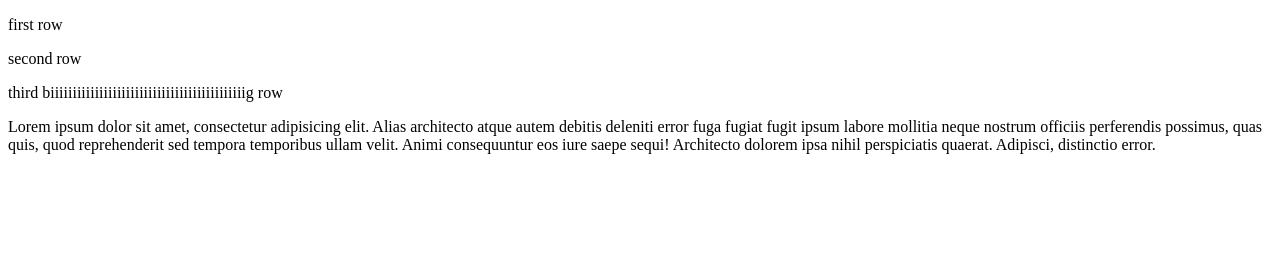
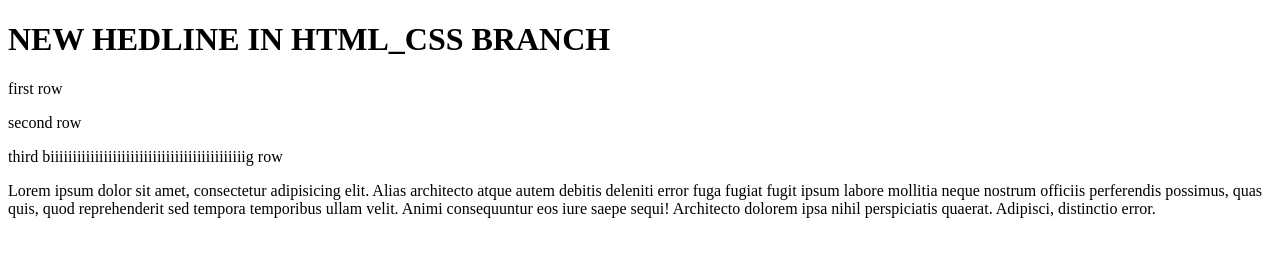
Before and after one commit to obertynska/lesson_1_second_try, a plain HTML site: page index.html in a window 1280 px wide. Drawn offline with Linux system fonts and the light colour scheme.

Commit message:
changed html in HTML  branch

```diff
--- a/index.html
+++ b/index.html
@@ -8,6 +8,7 @@
     <title>try #2</title>
 </head>
 <body>
+<h1>NEW HEDLINE IN HTML_CSS BRANCH</h1>
 <p>first row</p>
 <p>second row</p>
 <p>third biiiiiiiiiiiiiiiiiiiiiiiiiiiiiiiiiiiiiiiiiiiig row</p>
@@ -15,6 +16,7 @@
     fugiat fugit ipsum labore mollitia neque nostrum officiis perferendis possimus, quas quis, quod reprehenderit sed
     tempora temporibus ullam velit. Animi consequuntur eos iure saepe sequi! Architecto dolorem ipsa nihil perspiciatis
     quaerat. Adipisci, distinctio error.</p>
+
 <script src="script.js"></script>
 </body>
 </html>
```
